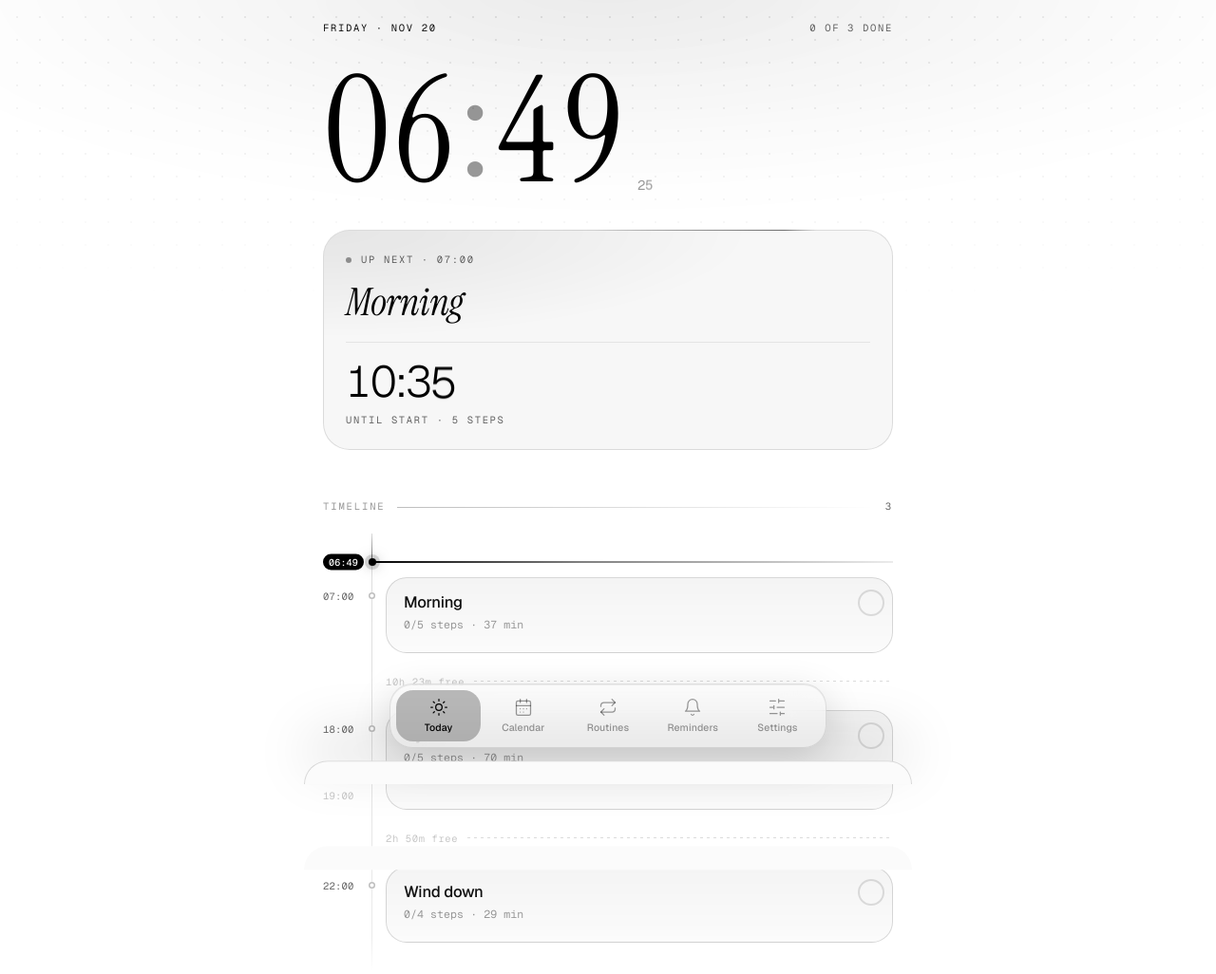
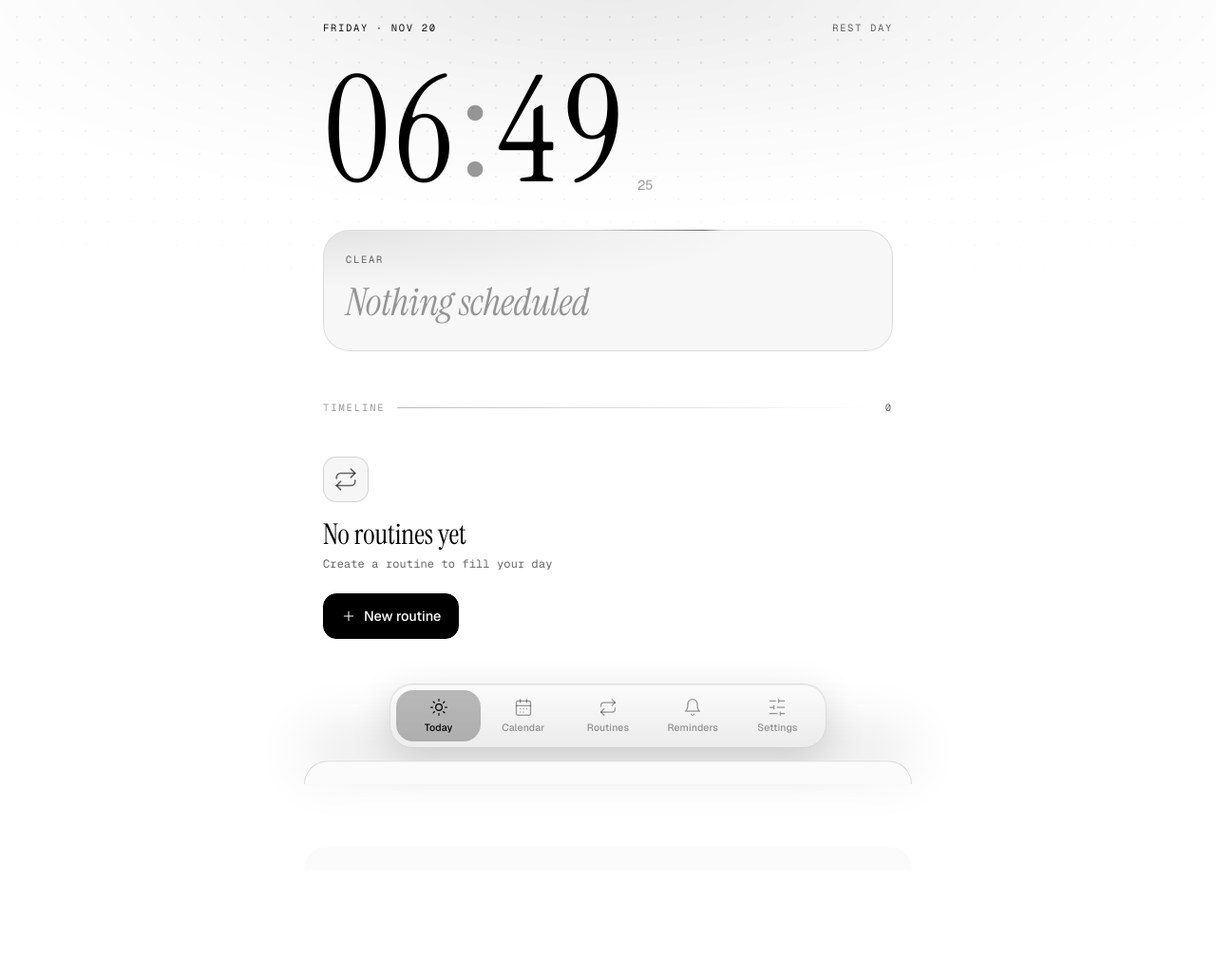
Before and after one commit to Qwertsfrfr/routines-app, a plain HTML site: page index.html in a window 1280 px wide. Shown: the whole page at 95% size. After the commit the page ends 813 px from the top, so only its background shows below. Drawn offline with Linux system fonts and the light colour scheme.

Commit message:
Deploy 1.0.18

```diff
--- a/index.html
+++ b/index.html
@@ -676,23 +676,33 @@ function fmtCD(sec) {
 }
 
 /* ---------- storage ---------- */
-function seed() {
-  const st = (t, m) => ({ id: uid(), text: t, mins: m || 0 });
-  return {
-    routines: [
-      { id: uid(), name: 'Morning', emoji: '\u{1F305}', color: COLORS[2], time: '07:00', days: [0,1,2,3,4,5,6], steps: [st('Drink a glass of water', 2), st('Stretch', 5), st('Shower', 10), st('Breakfast', 15), st('Plan the day', 5)] },
-      { id: uid(), name: 'Gym', emoji: '\u{1F3CB}️', color: COLORS[0], time: '18:00', days: [1,3,5], steps: [st('Pack gym bag', 5), st('Warm up', 10), st('Main lifts', 40), st('Cool down', 10), st('Protein shake', 5)] },
-      { id: uid(), name: 'Wind down', emoji: '\u{1F319}', color: COLORS[4], time: '22:00', days: [0,1,2,3,4,5,6], steps: [st('Phone on charger', 1), st("Prep tomorrow's clothes", 5), st('Brush teeth', 3), st('Read', 20)] }
-    ],
-    reminders: [], events: [], ticks: { date: dstr(new Date()), map: {} }
-  };
+function seed() { return { routines: [], reminders: [], events: [], ticks: { date: dstr(new Date()), map: {} } }; }
+/* one-time: remove the old built-in example routines (exact name+time+days+steps match only) */
+const OLD_SEED = [
+  ['Morning','07:00','0123456',[['Drink a glass of water',2],['Stretch',5],['Shower',10],['Breakfast',15],['Plan the day',5]]],
+  ['Gym','18:00','135',[['Pack gym bag',5],['Warm up',10],['Main lifts',40],['Cool down',10],['Protein shake',5]]],
+  ['Wind down','22:00','0123456',[['Phone on charger',1],["Prep tomorrow's clothes",5],['Brush teeth',3],['Read',20]]]
+];
+function migrateNoSeed() {
+  try {
+    if (localStorage.getItem('migr_noseed_v1')) return;
+    const sig = r => JSON.stringify([r.name, r.time, (r.days || []).slice().sort().join(''), (r.steps || []).map(x => [x.text, +x.mins || 0])]);
+    const sigs = OLD_SEED.map(x => JSON.stringify(x));
+    const gone = data.routines.filter(r => !r.img && (r.steps || []).every(x => !x.img) && sigs.includes(sig(r))).map(r => r.id);
+    if (gone.length) {
+      data.routines = data.routines.filter(r => !gone.includes(r.id));
+      gone.forEach(id => { if (data.ticks && data.ticks.map) delete data.ticks.map[id]; });
+      save(); /* save() triggers photo gc + notification reschedule */
+    }
+    localStorage.setItem('migr_noseed_v1', '1');
+  } catch (e) {}
 }
 let data, saveFailed = false;
 function load() {
   try { const r = localStorage.getItem(KEY); if (r) data = JSON.parse(r); } catch (e) { data = null; }
   if (!data || !Array.isArray(data.routines)) { data = seed(); save(); }
   data.reminders = data.reminders || []; data.events = Array.isArray(data.events) ? data.events : []; data.ticks = data.ticks || { date: '', map: {} };
-  rollDay();
+  rollDay(); migrateNoSeed();
 }
 function save() { gcSoon(); try { localStorage.setItem(KEY, JSON.stringify(data)); } catch (e) { saveFailed = true; } try { clearTimeout(window._rs); window._rs = setTimeout(() => { bridgeSync(); scheduleTriggers(); }, 400); } catch (e) {} }
 function rollDay() { const t = dstr(new Date()); if (data.ticks.date !== t) { data.ticks = { date: t, map: {} }; save(); } }
@@ -797,7 +807,7 @@ function evSnap() {   // next timed event starts for the widgets (RoutineBridge.
 
 /* ---------- notifications ---------- */
 let swReg = null;
-const APP_VERSION = '1.0.17';   // bumped by deploy-ota.ps1
+const APP_VERSION = '1.0.18';   // bumped by deploy-ota.ps1
 const OTA_URL = 'https://qwertsfrfr.github.io/routines-app/ota/version.json';
 const isNative = !!(window.Capacitor && window.Capacitor.isNativePlatform && window.Capacitor.isNativePlatform());
 const LN = isNative ? window.Capacitor.Plugins.LocalNotifications : null;
@@ -2190,7 +2200,7 @@ document.addEventListener('click', ev => {
   if (t.id === 'testn') { notify({ key: 'test-' + Date.now(), title: 'Routines', body: 'Notifications are working.' }); return; }
   if (t.id === 'exp') { exportData(); return; }
   if (t.id === 'imp') { $('#file').click(); return; }
-  if (t.id === 'reset') { confirmDlg('Reset everything?', 'All routines, reminders, events and ticks will be replaced with the three example routines.', 'Reset', true).then(ok => { if (ok) { data = seed(); save(); render(true); resync(); } }); return; }
+  if (t.id === 'reset') { confirmDlg('Reset everything?', 'All routines, reminders, events and ticks will be erased.', 'Reset', true).then(ok => { if (ok) { data = seed(); save(); render(true); resync(); } }); return; }
 });
 document.addEventListener('input', ev => { if (ev.target.id === 'ai-in' && ai) { clearTimeout(ai.t); ai.t = setTimeout(aiParse, 260); } });
 document.addEventListener('change', async ev => {
--- a/ota/version.json
+++ b/ota/version.json
@@ -1 +1 @@
-{"version":"1.0.17","url":"https://qwertsfrfr.github.io/routines-app/ota/bundle-1.0.17.zip","checksum":"b9ccea8862edcb1f50bed0925e943d9d1c52699bd8e7210ce259b8203038f449"}
+{"version":"1.0.18","url":"https://qwertsfrfr.github.io/routines-app/ota/bundle-1.0.18.zip","checksum":"a82a6f34d21b792faedc7f23911ea8a3940fb019ca28b492f4d6c8f0ece7f951"}
```
Also changed, not shown: 2 other files.
